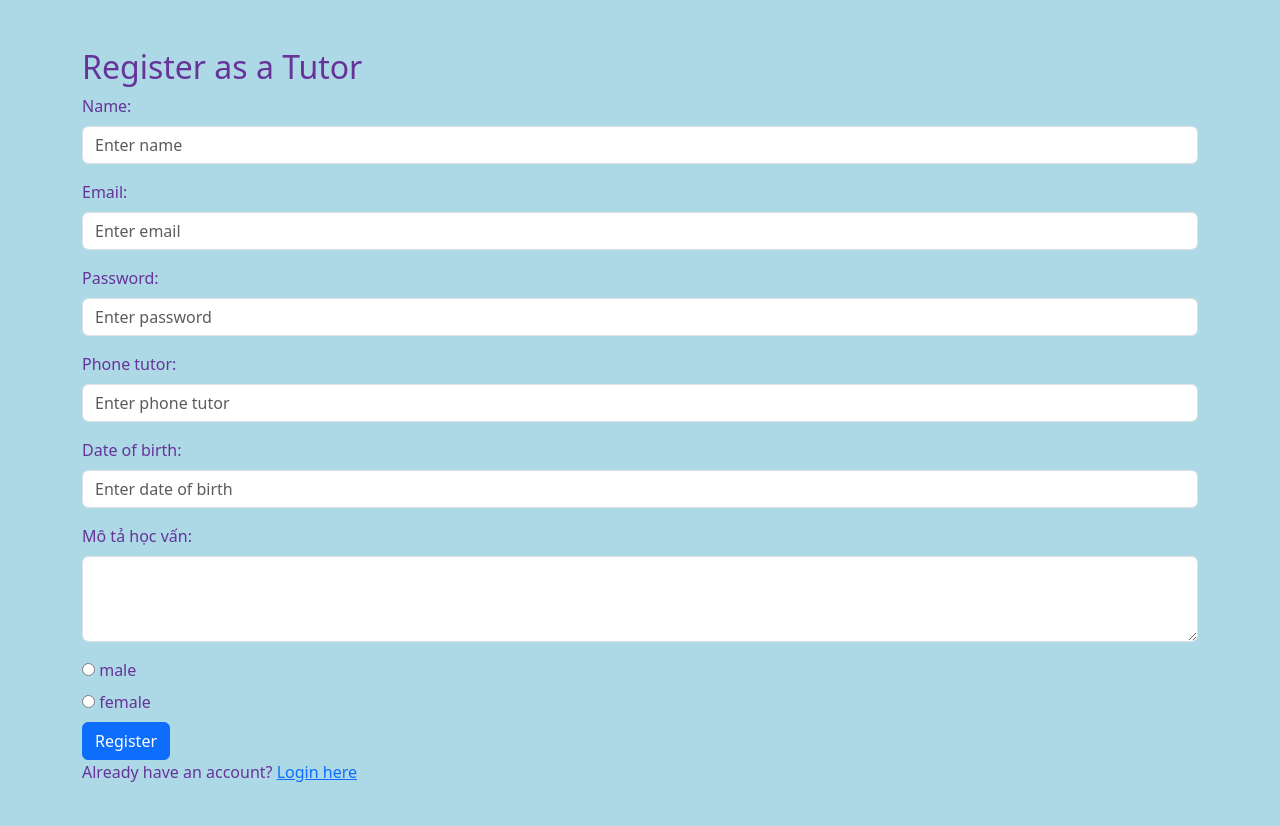
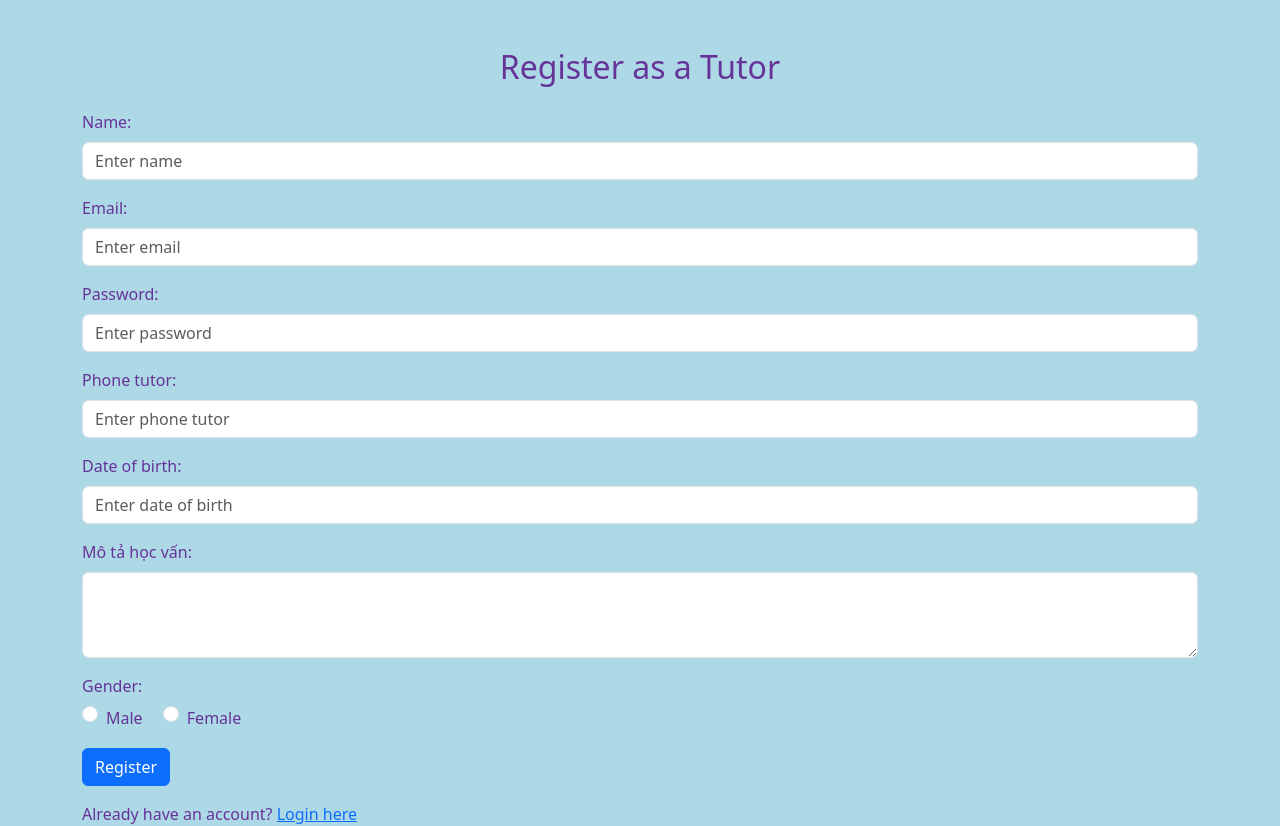
Before and after one commit to quyencanh203/Tutor-web, a Flask app: page /registerT in a window 1280 px wide. Shown: the part 56-882 px from the top of the page. Before the commit the page ends 838 px from the top, so only its background shows below. Run offline with Flask 3, Linux system fonts and the light colour scheme; some libraries are stand-ins or nearby versions.

Commit message:
bootstrap lai

```diff
--- a/test-app/app/static/css/styles.css
+++ b/test-app/app/static/css/styles.css
@@ -13,20 +13,6 @@ body {
     width: 60%;
     margin-top: 50px;
 }
-
-#home {
-    background-image: url(../img/hero.jpg);
-    height: 90vh;
-    width: 100%;
-    background-size: cover;
-    background-position: top 25% right 0;
-    padding: 0 80px;
-    display: flex;
-    flex-direction: column;
-}
-
-
-/* css for detail.html  */
 
 /* css for detail.html */
 
--- a/test-app/app/templates/auth/registerT.html
+++ b/test-app/app/templates/auth/registerT.html
@@ -2,43 +2,53 @@
 
 {% block content %}
 <div class="container mt-5">
-    <h2>Register as a Tutor</h2>
+    <div class="text-center mb-4">
+        <h2>Register as a Tutor</h2>
+    </div>
     <form action="{{ url_for('registerT') }}" method="post">
         {% if message %}
-        <div class="alert alert-warning">{{ message }}</div>
+            <div class="alert alert-warning">{{ message }}</div>
         {% endif %}
-        <!-- Tên gia sư -->
-        <div class="form-group">
-            <label for="name">Name:</label>
-            <input type="text" class="form-control" id="name" name="name"  placeholder="Enter name" required>
+        <div class="mb-3">
+            <label for="name" class="form-label">Name:</label>
+            <input type="text" class="form-control" id="name" name="name" placeholder="Enter name" required>
         </div>
-        <div class="form-group">
-            <label for="email">Email:</label>
+        <div class="mb-3">
+            <label for="email" class="form-label">Email:</label>
             <input type="email" class="form-control" id="email" name="email" placeholder="Enter email" required>
         </div>
-        <div class="form-group">
-            <label for="password">Password:</label>
+        <div class="mb-3">
+            <label for="password" class="form-label">Password:</label>
             <input type="password" class="form-control" id="password" name="password" placeholder="Enter password" required>
         </div>
-        <div class="form-group">
-            <label for="phone_tutor">Phone tutor:</label>
+        <div class="mb-3">
+            <label for="phone_tutor" class="form-label">Phone tutor:</label>
             <input type="text" class="form-control" id="phone_tutor" name="phone_tutor" placeholder="Enter phone tutor" required>
         </div>
-        <div class="form-group">
-            <label for="date_of_birth_tutor">Date of birth:</label>
+        <div class="mb-3">
+            <label for="date_of_birth_tutor" class="form-label">Date of birth:</label>
             <input type="text" class="form-control" id="date_of_birth_tutor" name="date_of_birth_tutor" placeholder="Enter date of birth" required>
         </div>
-        <div class="form-group">
-            <label for="education">Mô tả học vấn:</label>
+        <div class="mb-3">
+            <label for="education" class="form-label">Mô tả học vấn:</label>
             <textarea class="form-control" id="education" name="education" rows="3" required></textarea>
         </div>
-        <input type="radio" name="sex" value="male">
-        <label for="">male</label><br>
-        <input type="radio" name="sex" value="female">
-        <label for="">female</label><br>
+        <div class="mb-3">
+            <label class="form-label">Gender:</label><br>
+            <div class="form-check form-check-inline">
+                <input class="form-check-input" type="radio" name="sex" id="male" value="male">
+                <label class="form-check-label" for="male">Male</label>
+            </div>
+            <div class="form-check form-check-inline">
+                <input class="form-check-input" type="radio" name="sex" id="female" value="female">
+                <label class="form-check-label" for="female">Female</label>
+            </div>
+        </div>
         <input type="hidden" name="role" value="tutor">
         <button type="submit" class="btn btn-primary">Register</button>
-        <p class="bottom">Already have an account? <a class="bottom" href="{{ url_for('login') }}">Login here</a></p>
+        <div class="mt-3">
+            <p class="mb-0">Already have an account? <a href="{{ url_for('login') }}">Login here</a></p>
+        </div>
     </form>
-</div
+</div>
 {% endblock %}
--- a/test-app/app/templates/base.html
+++ b/test-app/app/templates/base.html
@@ -9,6 +9,7 @@
     <!-- <link rel="stylesheet" href="{{ url_for('static', filename='css/styles.css') }}"> -->
 </head>
 <body>
+  <div>
         <!-- navbar -->
         <nav class="navbar navbar-expand-lg navbar-dark bg-dark">
           <a class="navbar-brand" href="#">tutor website</a>
@@ -74,6 +75,8 @@
             </ul>
           </div>
         </nav>
+  </div>
+
       {% with messages = get_flashed_messages(with_categories=true) %}
       {% if messages %}
           {% for cat, mess in messages %}
--- a/test-app/app/templates/common/index.html
+++ b/test-app/app/templates/common/index.html
@@ -2,8 +2,10 @@
 
 {% block content %}
 
-<div id="home">
-    <h1> my home </h1>
+<div class="container mt-5">
+    <div class="text-center">
+        <h1 class="display-4">My Home</h1>
+    </div>
 </div>
 
 {% endblock %}
--- a/test-app/app/templates/common/profile.html
+++ b/test-app/app/templates/common/profile.html
@@ -5,7 +5,7 @@
 <div class="container mt-5">
     <div class="row">
         <div class="col-md-4 offset-md-4">
-            <div class="card">
+            <div class="card ">
                 <img src="https://via.placeholder.com/150" class="card-img-top" alt="Avatar">
                 <div class="card-body text-center">
                     <h5 class="card-title">{{ user[1] }}</h5>
```
Also changed, not shown: test-app/app/templates/auth/login.html (+12 -38 lines), test-app/app/templates/auth/registerS.html (+24 -13 lines), test-app/app/templates/student/post.html (+14 -13 lines), test-app/app/templates/tutor/class.html (+36 -30 lines). Lines whose indentation alone changed are shown as unchanged.
